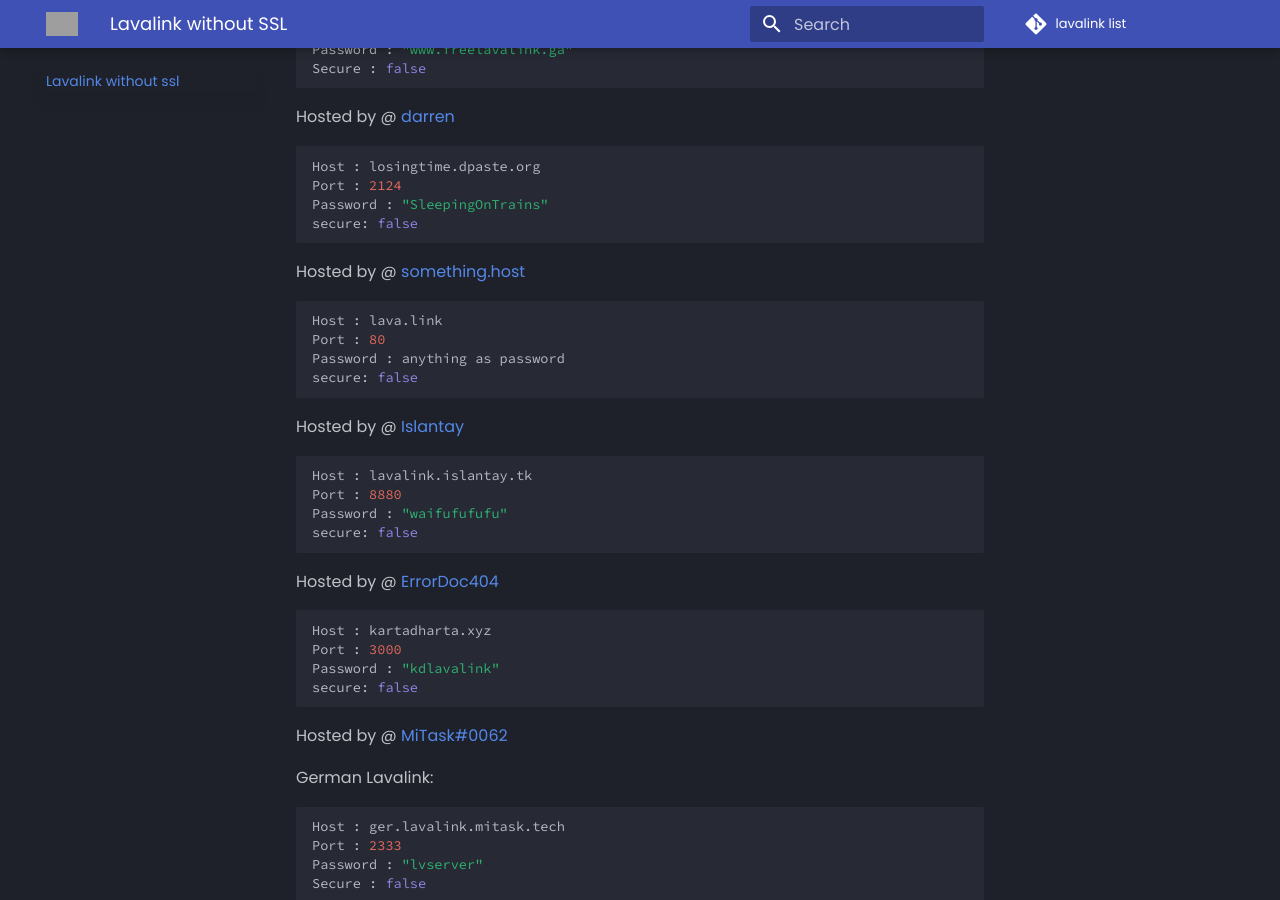
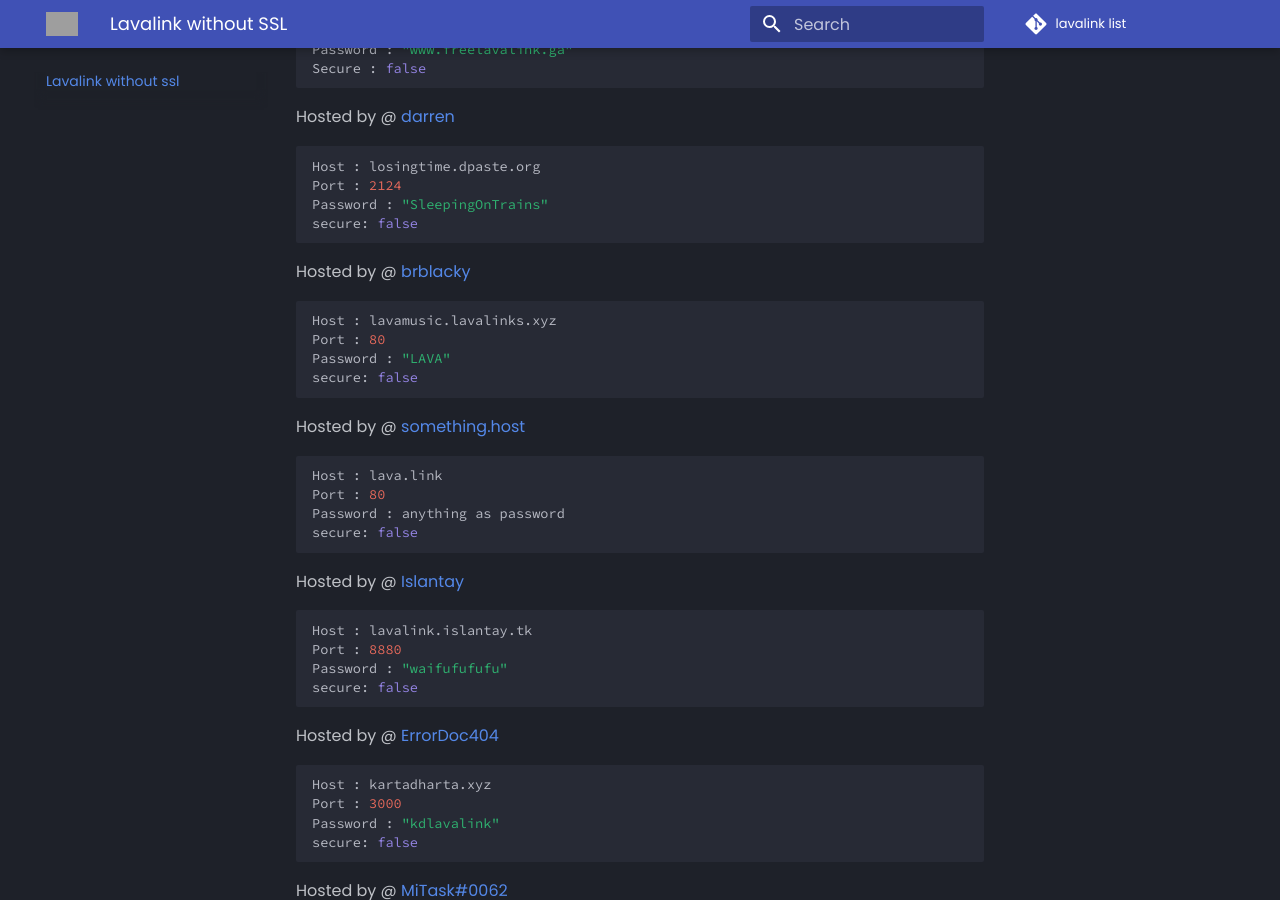
Before and after one commit to DarrenOfficial/lavalink-list, an MkDocs documentation site: the page built from docs/NoSSL/lavalink-without-ssl.md, in a window 1280 px wide and 900 px high, scrolled down 742 px. Built offline with MkDocs 1.6.1 and Material for MkDocs 9.7.7, drawn with Linux system fonts in a browser that asks for light colours; comment, search, counter and statistics services are not loaded; grey boxes are pictures that could not be loaded.

Commit message:
Hi brblacky
@brblacky

````diff
--- a/docs/NoSSL/lavalink-without-ssl.md
+++ b/docs/NoSSL/lavalink-without-ssl.md
@@ -40,6 +40,13 @@ Port : 2124
 Password : "SleepingOnTrains"
 secure: false
 ```
+Hosted by @ [brblacky](https://github.com/brblacky/lavamusic)
+```bash
+Host : lavamusic.lavalinks.xyz
+Port : 80
+Password : "LAVA"
+secure: false
+```
 Hosted by @ [something.host](https://support.something.host/en/article/lavalink-hosting-okm26z/)
 ```bash
 Host : lava.link
````
